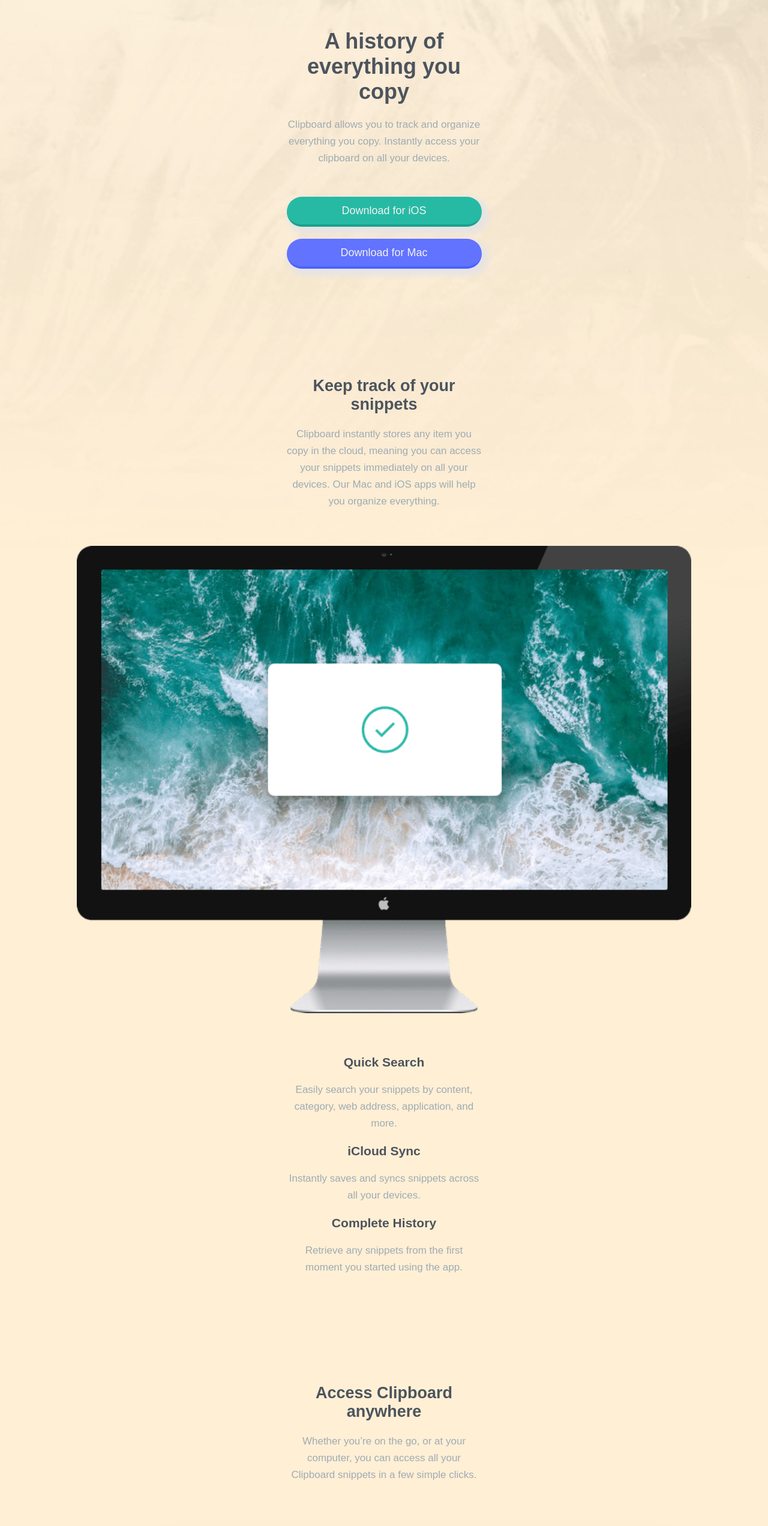
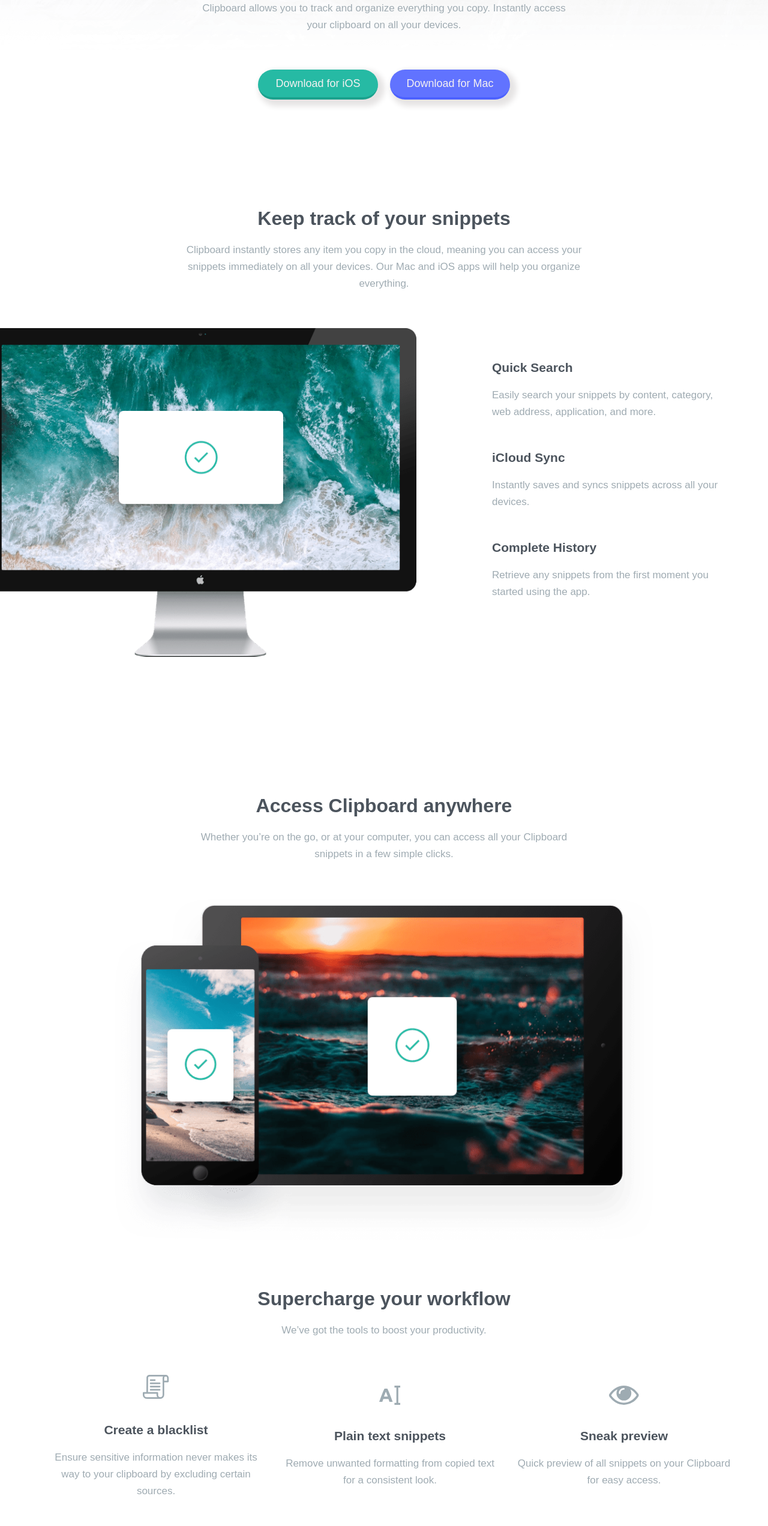
Before and after one commit to Feelshot/practica-12-css-Landing-page, a plain HTML site: page index.html in a window 1280 px wide. Shown: the part 232-2776 px from the top of the page at 60% size. Drawn offline with Linux system fonts and the light colour scheme; a web font is replaced by a local one.

Commit message:
commit con version desktop final

```diff
--- a/style-desktop.css
+++ b/style-desktop.css
@@ -18,5 +18,198 @@
     body {
         font-family: 'Bai Jamjuree', sans-serif;
         font-size: 18px;
-        background-color: papayawhip;
+        background-image: url(img/bg-header-desktop.png);
+        background-size: 100%;
+        background-repeat: no-repeat;
     }
+    h1 {
+        width: 600px;
+        margin: 20px auto 20px auto;
+        text-align: center;
+    }
+    h2 {
+        font-size: 32px;
+    }
+    h2, h3, p {
+        width: 625px;
+        margin: 20px auto 0 auto;
+        text-align: center;
+    }
+    p {
+        color: var(--Grayish-Blue);
+        font-size: 17px;
+        line-height: 28px;
+    }
+    h1, h2, h3 {
+        color: var(--Dark-Grayish-Blue);
+    }
+    /* ---- Botones ---- */
+    .buttons-cta {
+        display: flex;
+        justify-content: center;
+        align-items: center;
+    }
+    .buttons-cta button{
+        width: 200px;
+        height: 50px;
+        margin: 30px 10px 0 10px;
+        border-radius: 30px;
+        color: rgb(245, 241, 241);
+        box-shadow: 6px 6px 10px 5px rgb(230, 228, 228);
+        border: none;
+        font-weight: lighter;
+        font-size: 18px;
+
+    }
+    .buttons-cta button:nth-child(1) {
+        background-color: var(--Strong-Cyan);
+        border-bottom: 4px solid hsl(171, 71%, 37%);
+    }
+    .buttons-cta button:nth-child(2) {
+        background-color: var(--Light-Blue);
+        border-bottom: 4px solid hsl(233, 100%, 65%);
+    }
+    /* ---- Call to action top ----*/
+    .call-action-top {
+        width: 900px;
+        margin: 0 auto 0 auto;
+        display: flex;
+        flex-direction: column;
+        justify-content: center;
+        align-items: center;
+    }
+    .call-action-top img {
+        width: 100px;
+        height: 100px;
+        margin-bottom: 30px;
+    }
+    .call-action-top-buttons {
+        margin-top: 30px;
+    }
+
+    /* ---- Desktop Image Section ----*/
+    .desktop-img-section {
+        margin-top: 180px;
+    }
+    .desktop-img-section-titles p {
+        width: 660px;
+    }
+    .desktop-img-section img {
+        width: 60%;
+        margin-top: 60px;
+        margin-bottom: 50px;
+        margin-left: -26px;
+    }
+    .desktop-img-section-text {
+        display: flex;
+        flex-direction: row;
+        justify-content: space-between;
+        margin-right: 80px;
+    }
+    .desktop-img-section-text div h3, .desktop-img-section-text div p {
+        text-align: left;
+        margin-left: 40px;
+        width: 380px;
+    }
+    .desktop-img-section-text div p {
+        margin-bottom: 50px;
+    }
+
+    /* ---- Devices ----*/
+    .devices-section {
+        display: flex;
+        flex-direction: column;
+        justify-content: center;
+        align-items: center;
+        margin-top: 160px;
+    }
+    .devices-section img {
+        margin-top: 60px;
+        width: 70%;
+    }
+    .devices-section p {
+        width: 650px;
+    }
+    /* ---- Icons section ----*/
+    .icons-section {
+        margin-top: 80px;
+    }
+    .icons-section-container {
+        margin-top: 40px;
+        display: flex;
+        flex-direction: row;
+        justify-content: center;
+    }
+    .icons-section-container p {
+        margin-bottom: 40px;
+        width: 370px;
+    }
+    .icons-section-container h3 {
+        width: 200px;
+    }
+    .icons-img {
+        display: flex;
+        flex-direction: column;
+        justify-content: center;
+        align-items: center;
+        margin-left: 20px;
+    }
+    .icons-img img {
+        margin: 20px auto 20px auto;
+    }
+    /* ---- Logos Bottom ----*/
+    .logos-section {
+        display: flex;
+        flex-direction: row;
+        justify-content: space-around;
+        align-items: center;
+    }
+    .logos-section img {
+        margin-top: 60px;
+    }
+    /* ---- Call to action bottom ----*/
+    .call-action-bottom {
+        margin: 180px auto 200px auto;
+        margin-top: 180px;
+        width: 900px;
+    }
+
+    /* ---- Footer ----*/
+    footer {
+        background-color: rgb(245, 246, 248);
+        margin: 40px auto 20px auto;
+        display: flex;
+        flex-direction: row;
+        align-items: center;
+        justify-content: space-around;
+    }
+    .logo-footer img {
+        width: 60px;
+        height: auto;
+        margin-top: 40px;
+        margin-bottom: 40px;
+        margin: 20px 40px 40px 160px;
+    }
+    .links-footer {
+        display: grid;
+        margin-left: 40px;
+        grid-template-columns: 150px 150px 150px;
+        grid-template-rows: 80px 80px;
+    }
+    .links-footer div {
+        margin-top: 20px;
+    }
+    .links-footer a {
+        text-decoration: none;
+        color: var(--Dark-Grayish-Blue);
+    }
+    .icons-footer {
+        margin: 40px auto 20px auto;
+        display: flex;
+        align-items: center;
+        justify-content: center;
+    }
+    .icons-footer img {
+        margin-left: 20px;
+        margin-right: 20px;
+    }
```
